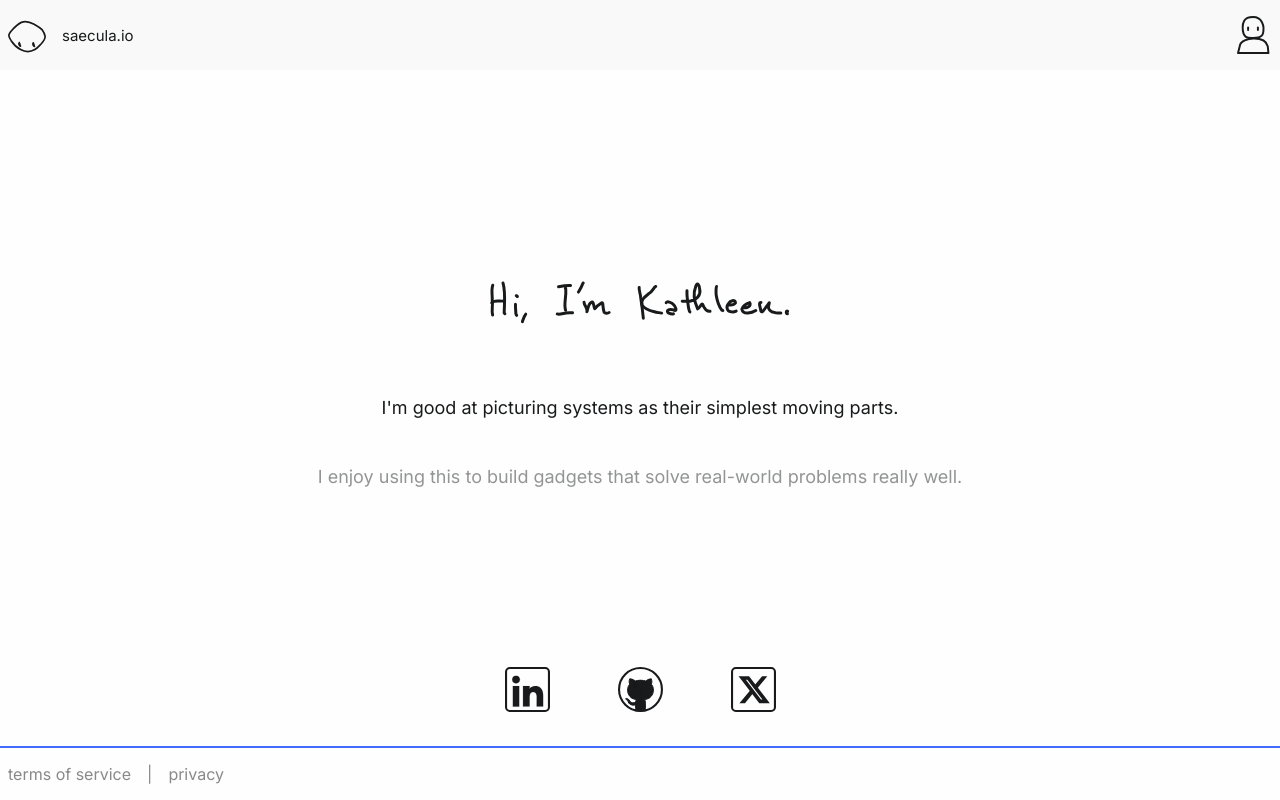
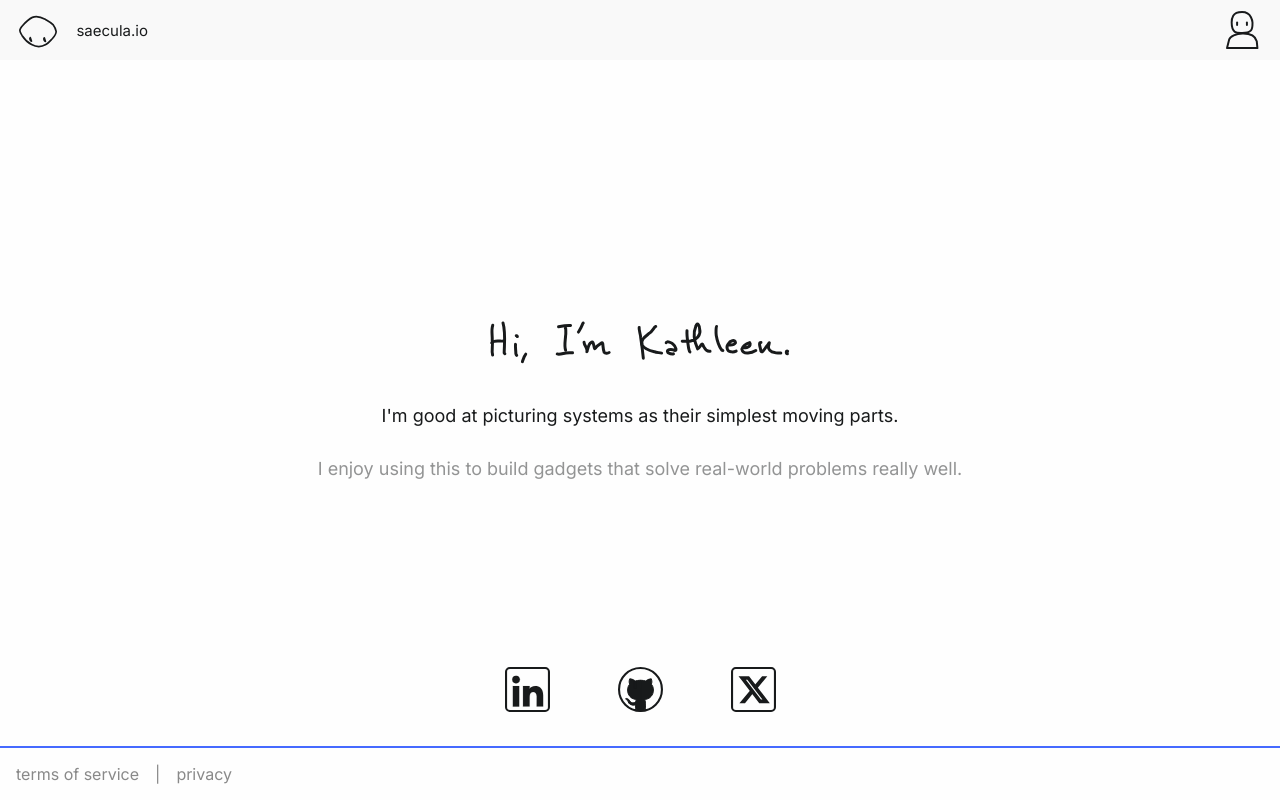
Before and after one commit to saecula/saecula-io, a Next.js app: page / in a window 1280 px wide. Built offline with nearby package versions, Linux system fonts and the light colour scheme.

Commit message:
style tweaks

```diff
--- a/app/_components/Header.js
+++ b/app/_components/Header.js
@@ -10,7 +10,7 @@ const Header = () => (
     <Link href="/">
       <div className={styles.group}>
         <img src="/mascot.svg" width={iconSize} height={iconSize} />
-        <div className={styles.title}>{'saecula.io'}</div>{' '}
+        <div className={styles.title}>{'saecula.io'}</div>
       </div>
     </Link>
     <div className={styles.group}>
--- a/app/_components/style.module.css
+++ b/app/_components/style.module.css
@@ -1,8 +1,7 @@
 .header,
-.footer,
-.header *,
-.footer * {
+.footer {
   display: flex;
+  padding: 0 0.5rem;
   justify-content: space-between;
 }
 
@@ -16,11 +15,19 @@
 }
 
 .group {
-  padding: 1rem 0;
+  display: flex;
+  justify-content: space-between;
 }
 
-.group > * {
-  margin: auto 0.5rem;
+.group > a,
+.group > div {
+  display: flex;
+  align-items: center;
+  padding: 1rem 0.5rem;
+}
+
+.group img {
+  margin: 0.7rem;
 }
 
 .title {
--- a/app/style.module.css
+++ b/app/style.module.css
@@ -8,6 +8,8 @@
   height: 100%;
   flex-direction: column;
   justify-content: flex-end;
+  width: 90%;
+  margin: 0 auto;
 }
 
 .page > * {
@@ -16,19 +18,19 @@
 
 .intro {
   align-items: center;
-  margin: 3rem 0;
+  margin: 1.5rem 0;
 }
 
-.fadegroup,
-.fadegroup > * {
-  width: 90%;
-  margin: 0 auto;
+.fadegroup {
   flex-direction: column;
-  align-items: center;
 }
 
 .fadegroup > * {
-  margin: 1.5rem 0;
+  margin: 1rem 0;
+  text-align: center;
+  align-items: center;
+  justify-content: flex-end;
+  flex-direction: column;
   opacity: 0;
   animation: fade-in 1s ease-in-out forwards;
 }
@@ -43,6 +45,11 @@
 
 .fade3 {
   animation-delay: 8.5s;
+  justify-content: flex-end;
+}
+
+.calltoaction {
+  margin-top: 2rem;
 }
 
 .calltoaction,
@@ -55,7 +62,6 @@
 .calltoaction a {
   text-decoration: underline;
   text-underline-offset: 3px;
-  margin-left: 1px;
 }
 
 .calltoaction a:hover {
```
